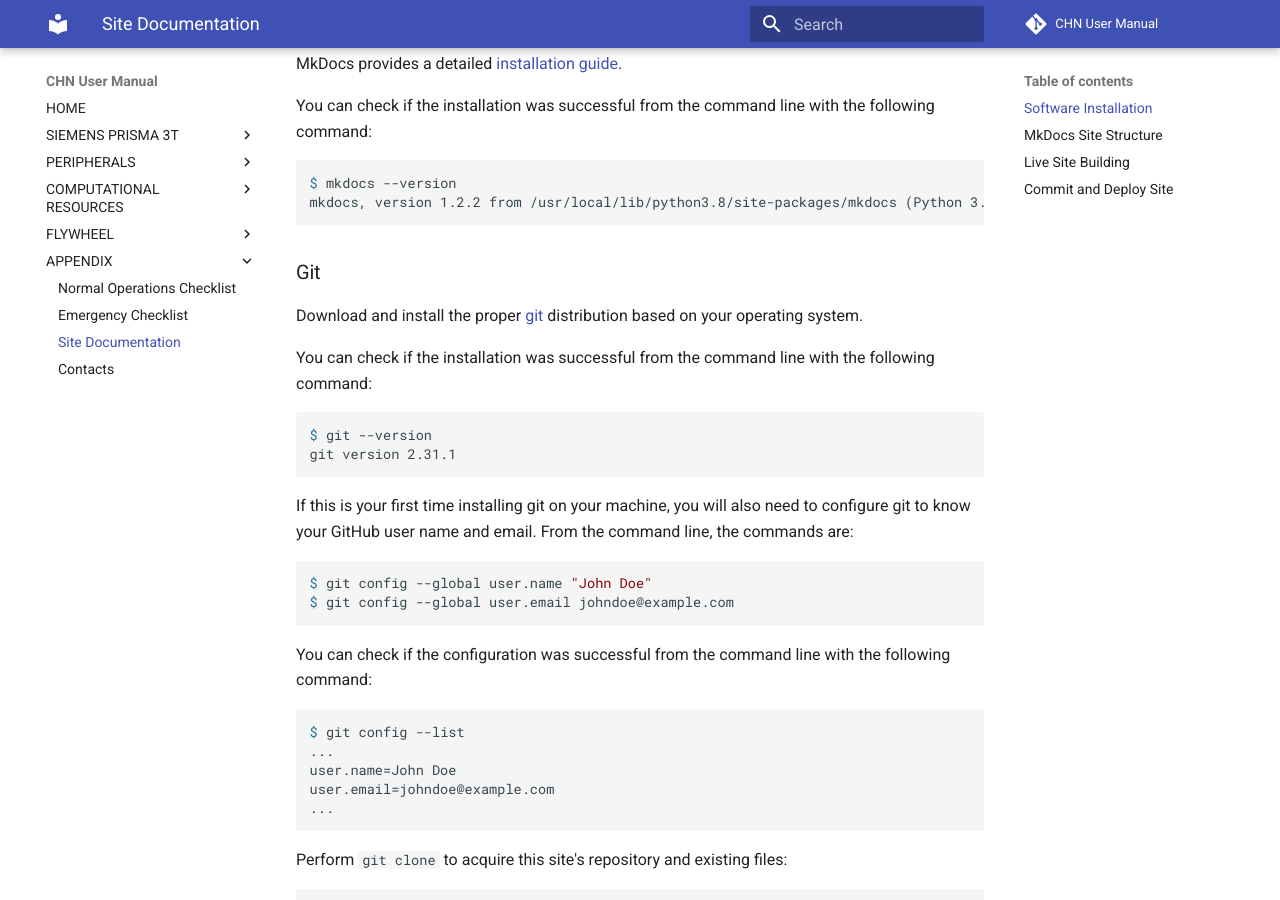
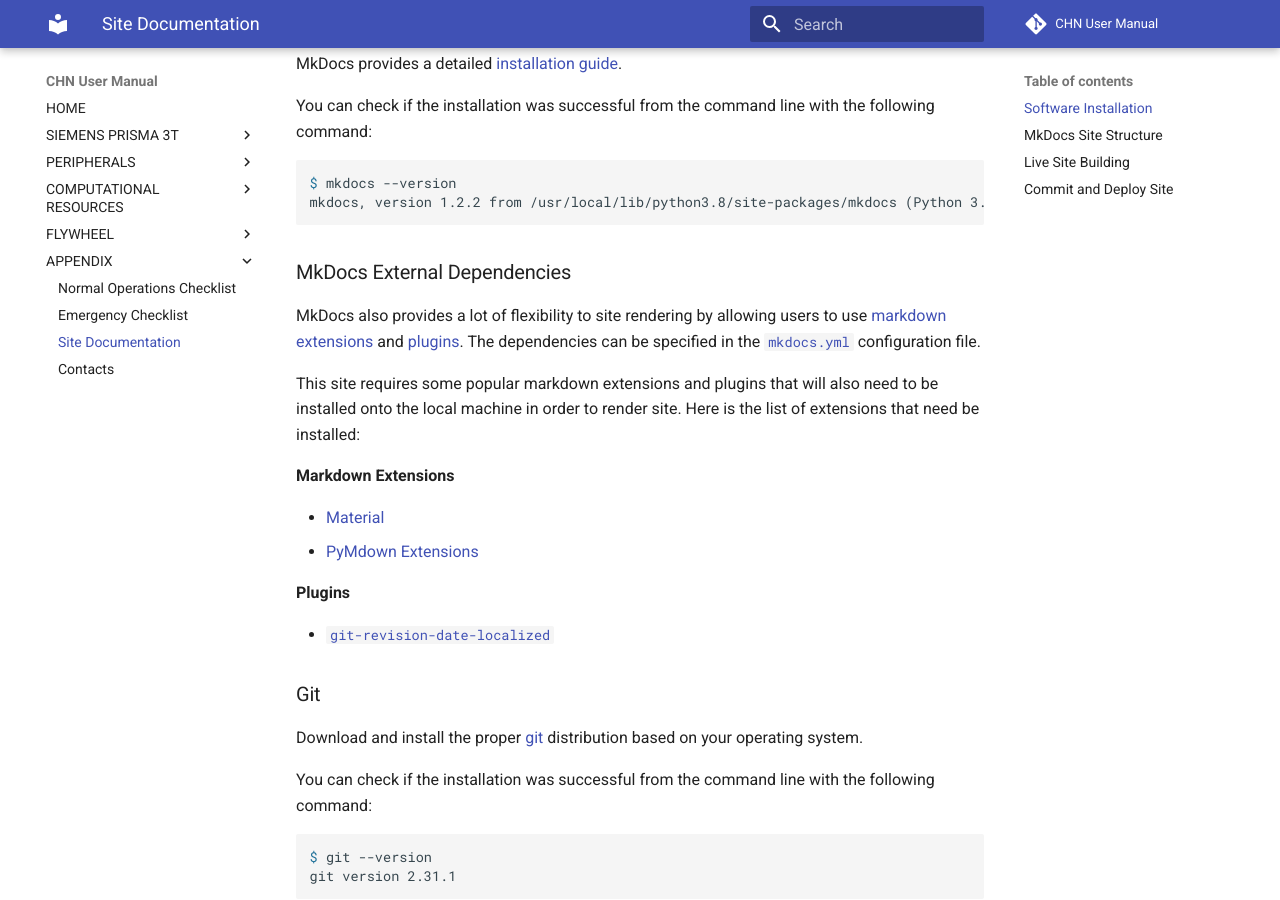
Before and after one commit to UW-CHN/CHN-User-Manual, an MkDocs documentation site: the page built from docs/appendix/site-documentation.md, in a window 1280 px wide and 900 px high, scrolled down 342 px. Built offline with MkDocs 1.6.1 and Material for MkDocs 9.7.7, drawn with Linux system fonts in a browser that asks for light colours; nearby versions of some CDN libraries; comment, search, counter and statistics services are not loaded.

Commit message:
updated for site dependencies

````diff
--- a/docs/appendix/site-documentation.md
+++ b/docs/appendix/site-documentation.md
@@ -14,6 +14,21 @@
 $ mkdocs --version
 mkdocs, version 1.2.2 from /usr/local/lib/python3.8/site-packages/mkdocs (Python 3.8)
 ```
+
+### MkDocs External Dependencies
+
+MkDocs also provides a lot of flexibility to site rendering by allowing users to use [markdown extensions](https://www.mkdocs.org/user-guide/configuration/#markdown_extensions) and [plugins](https://www.mkdocs.org/dev-guide/plugins/). The dependencies can be specified in the [`mkdocs.yml`](#mkdocsyml) configuration file.
+
+This site requires some popular markdown extensions and plugins that will also need to be installed onto the local machine in order to render site. Here is the list of extensions that need be installed:
+
+**Markdown Extensions**
+
+* [Material](https://squidfunk.github.io/mkdocs-material/getting-started/)
+* [PyMdown Extensions](https://facelessuser.github.io/pymdown-extensions/installation/)
+
+**Plugins**
+
+* [`git-revision-date-localized`](https://pypi.org/project/mkdocs-git-revision-date-localized-plugin/)
 
 ### Git
 
````
